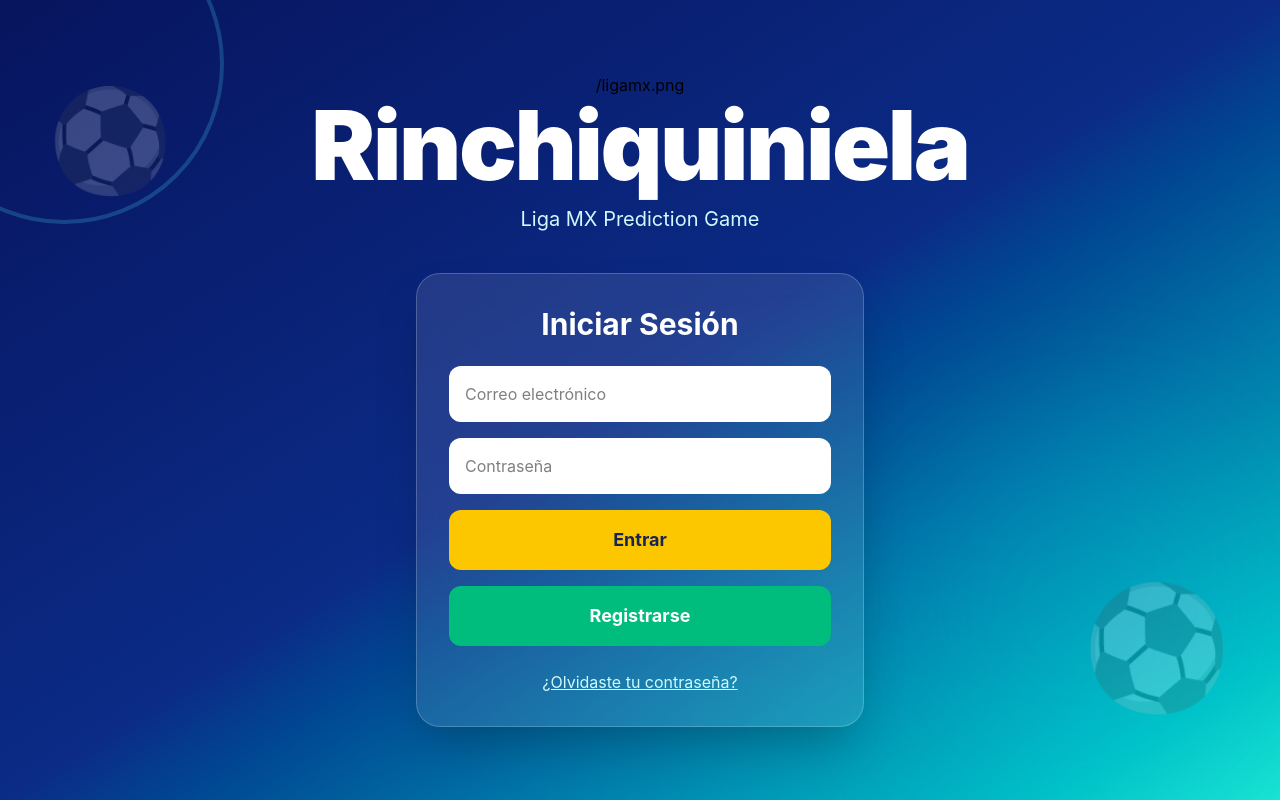
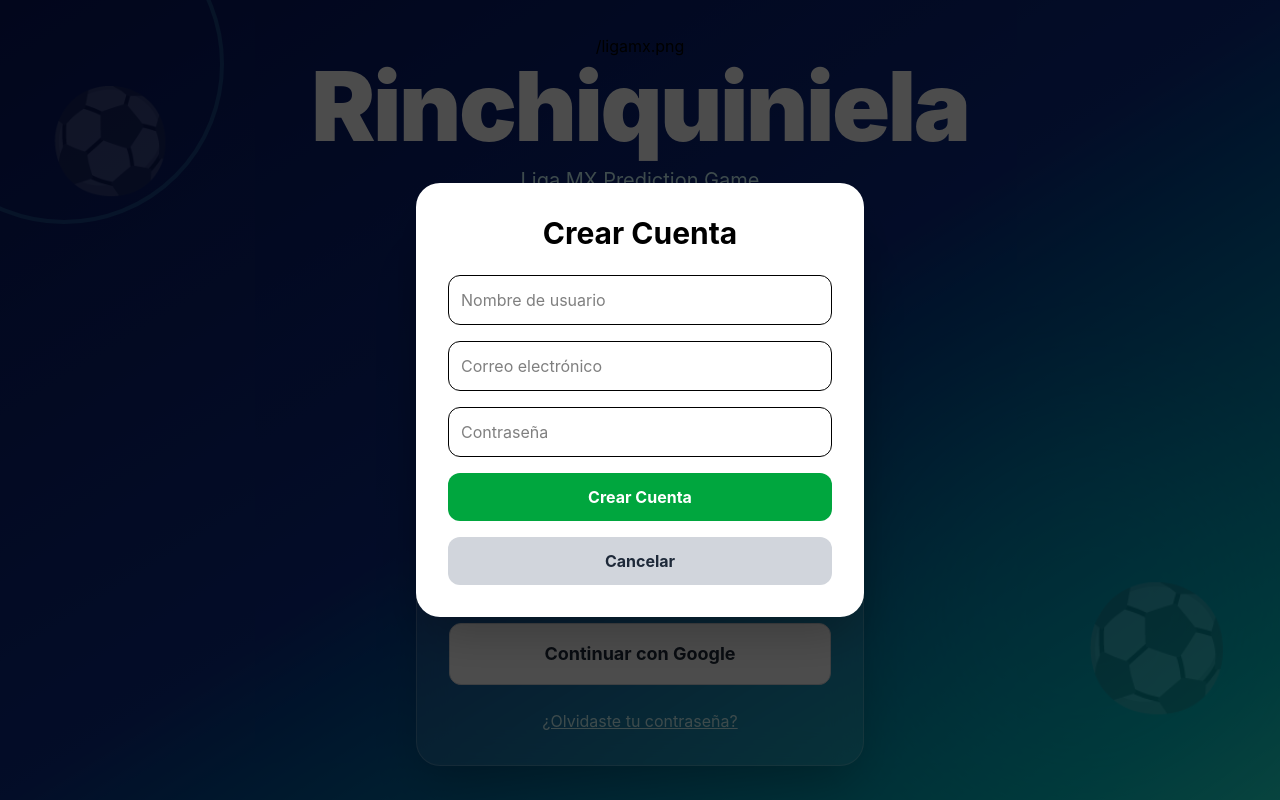
Before and after one commit to urierofc85/quiniela-mx, a React (Vite) app: page / in a window 1280 px wide. Both pictures are taken after a click on the button "Registrarse". Built offline with nearby package versions, Linux system fonts and the light colour scheme.

Commit message:
new login

```diff
--- a/src/Login.jsx
+++ b/src/Login.jsx
@@ -3,10 +3,24 @@
 import { Link, useNavigate } from "react-router-dom";
 
 export default function Login() {
+  const navigate = useNavigate();
+
+  // LOGIN
   const [email, setEmail] = useState("");
   const [password, setPassword] = useState("");
 
-  const navigate = useNavigate();
+  // MODAL REGISTRO
+  const [mostrarRegistro, setMostrarRegistro] =
+    useState(false);
+
+  const [registroUsuario, setRegistroUsuario] =
+    useState("");
+
+  const [registroEmail, setRegistroEmail] =
+    useState("");
+
+  const [registroPassword, setRegistroPassword] =
+    useState("");
 
   const login = async () => {
     if (!email.trim() || !password.trim()) {
@@ -57,6 +71,16 @@
       return;
     }
 
+    if (perfil.activo === false) {
+      await supabase.auth.signOut();
+
+      alert(
+        "Tu cuenta se encuentra desactivada."
+      );
+
+      return;
+    }
+
     if (perfil.rol === "admin") {
       navigate("/admin/dashboard");
     } else {
@@ -65,33 +89,29 @@
   };
 
   const registrar = async () => {
-    const emailValido =
-      /^[^\s@]+@[^\s@]+\.[^\s@]+$/;
-
-    if (!email.trim()) {
+    if (
+      !registroUsuario.trim() ||
+      !registroEmail.trim() ||
+      !registroPassword.trim()
+    ) {
       alert(
-        "Debes capturar un correo electrónico"
+        "Debes capturar usuario, correo y contraseña"
       );
       return;
     }
 
-    if (!emailValido.test(email)) {
+    const { data: existente } =
+      await supabase
+        .from("profiles")
+        .select("id")
+        .eq(
+          "nombre_usuario",
+          registroUsuario.trim()
+        );
+
+    if (existente?.length > 0) {
       alert(
-        "Debes capturar un correo válido"
-      );
-      return;
-    }
-
-    if (!password.trim()) {
-      alert(
-        "Debes capturar una contraseña"
-      );
-      return;
-    }
-
-    if (password.length < 6) {
-      alert(
-        "La contraseña debe tener al menos 6 caracteres"
+        "Ese nombre de usuario ya está registrado"
       );
       return;
     }
@@ -100,8 +120,8 @@
       data,
       error,
     } = await supabase.auth.signUp({
-      email,
-      password,
+      email: registroEmail.trim(),
+      password: registroPassword,
     });
 
     if (error) {
@@ -111,7 +131,7 @@
 
     if (!data.user) {
       alert(
-        "No fue posible crear el usuario."
+        "No fue posible crear el usuario"
       );
       return;
     }
@@ -123,8 +143,11 @@
       .insert([
         {
           id: data.user.id,
-          email: email,
+          email: registroEmail.trim(),
           rol: "usuario",
+          activo: true,
+          nombre_usuario:
+            registroUsuario.trim(),
         },
       ]);
 
@@ -136,8 +159,28 @@
     alert(
       "Usuario registrado correctamente"
     );
+
+    setMostrarRegistro(false);
+
+    setRegistroUsuario("");
+    setRegistroEmail("");
+    setRegistroPassword("");
   };
 
+  const loginGoogle = async () => {
+    const { error } =
+      await supabase.auth.signInWithOAuth({
+        provider: "google",
+        options: {
+          redirectTo:
+            window.location.origin,
+        },
+      });
+
+    if (error) {
+      alert(error.message);
+    }
+  };
     return (
     <div className="min-h-screen relative overflow-hidden bg-gradient-to-br from-[#07145e] via-[#0b2b86] to-[#19e4d3]">
 
@@ -156,8 +199,7 @@
 
       <div className="flex flex-col items-center justify-center min-h-screen px-4">
 
-      {/* Logo + Título */}
-
+        {/* Logo */}
         <div className="text-center mb-10">
 
           /ligamx.png
@@ -172,7 +214,7 @@
 
         </div>
 
-      {/* CARD LOGIN */}
+        {/* Card Login */}
         <div
           className="
             w-full
@@ -186,6 +228,7 @@
             p-8
           "
         >
+
           <h2 className="text-center text-white text-3xl font-bold mb-6">
             Iniciar Sesión
           </h2>
@@ -196,7 +239,9 @@
               type="email"
               placeholder="Correo electrónico"
               value={email}
-            onChange={(e) => setEmail(e.target.value)}
+              onChange={(e) =>
+                setEmail(e.target.value)
+              }
               className="
                 w-full
                 p-4
@@ -212,7 +257,9 @@
               type="password"
               placeholder="Contraseña"
               value={password}
-            onChange={(e) => setPassword(e.target.value)}
+              onChange={(e) =>
+                setPassword(e.target.value)
+              }
               className="
                 w-full
                 p-4
@@ -242,7 +289,9 @@
             </button>
 
             <button
-            onClick={registrar}
+              onClick={() =>
+                setMostrarRegistro(true)
+              }
               className="
                 w-full
                 py-4
@@ -258,6 +307,25 @@
               Registrarse
             </button>
 
+            <button
+              onClick={loginGoogle}
+              className="
+                w-full
+                py-4
+                rounded-xl
+                bg-white
+                text-gray-800
+                font-bold
+                text-lg
+                border
+                border-gray-300
+                hover:bg-gray-100
+                transition
+              "
+            >
+              Continuar con Google
+            </button>
+
           </div>
 
           <div className="text-center mt-6">
@@ -268,10 +336,128 @@
               ¿Olvidaste tu contraseña?
             </Link>
           </div>
-      </div>
 
         </div>
+        {mostrarRegistro && (
+          <div
+            className="
+              fixed
+              inset-0
+              bg-black/70
+              flex
+              items-center
+              justify-center
+              z-50
+              p-4
+            "
+          >
+            <div
+              className="
+                bg-white
+                w-full
+                max-w-md
+                rounded-3xl
+                p-8
+                shadow-2xl
+              "
+            >
+              <h2 className="text-3xl font-bold text-center mb-6">
+                Crear Cuenta
+              </h2>
+
+              <div className="space-y-4">
+
+                <input
+                  type="text"
+                  placeholder="Nombre de usuario"
+                  value={registroUsuario}
+                  onChange={(e) =>
+                    setRegistroUsuario(
+                      e.target.value
+                    )
+                  }
+                  className="
+                    w-full
+                    border
+                    p-3
+                    rounded-xl
+                  "
+                />
+
+                <input
+                  type="email"
+                  placeholder="Correo electrónico"
+                  value={registroEmail}
+                  onChange={(e) =>
+                    setRegistroEmail(
+                      e.target.value
+                    )
+                  }
+                  className="
+                    w-full
+                    border
+                    p-3
+                    rounded-xl
+                  "
+                />
+
+                <input
+                  type="password"
+                  placeholder="Contraseña"
+                  value={registroPassword}
+                  onChange={(e) =>
+                    setRegistroPassword(
+                      e.target.value
+                    )
+                  }
+                  className="
+                    w-full
+                    border
+                    p-3
+                    rounded-xl
+                  "
+                />
+
+                <button
+                  onClick={registrar}
+                  className="
+                    w-full
+                    py-3
+                    rounded-xl
+                    bg-green-600
+                    text-white
+                    font-bold
+                    hover:bg-green-700
+                    transition
+                  "
+                >
+                  Crear Cuenta
+                </button>
+
+                <button
+                  onClick={() =>
+                    setMostrarRegistro(false)
+                  }
+                  className="
+                    w-full
+                    py-3
+                    rounded-xl
+                    bg-gray-300
+                    text-gray-800
+                    font-bold
+                    hover:bg-gray-400
+                    transition
+                  "
+                >
+                  Cancelar
+                </button>
 
               </div>
+            </div>
+          </div>
+        )}
+
+      </div>
+    </div>
   );
-};
+}
```
Lines whose indentation alone changed are shown as unchanged.
